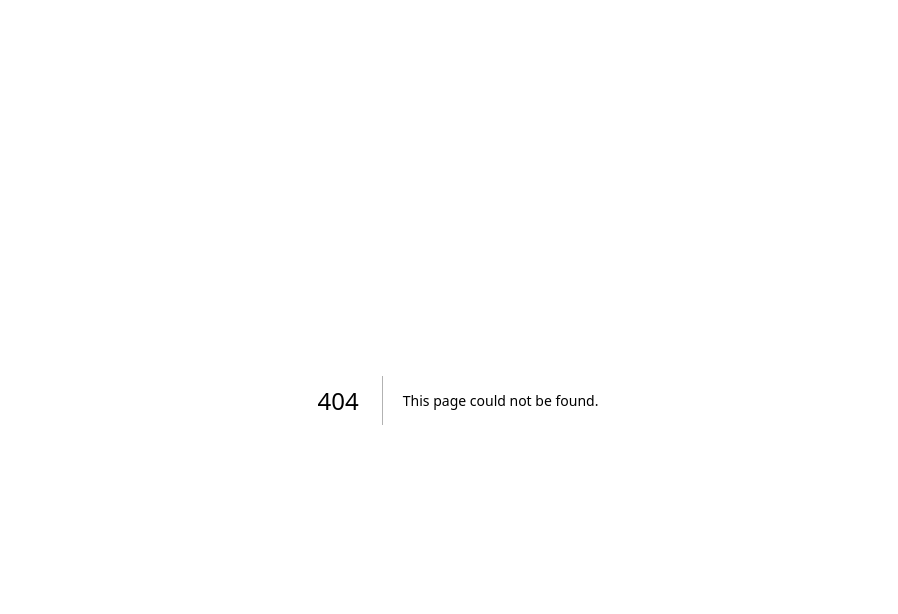
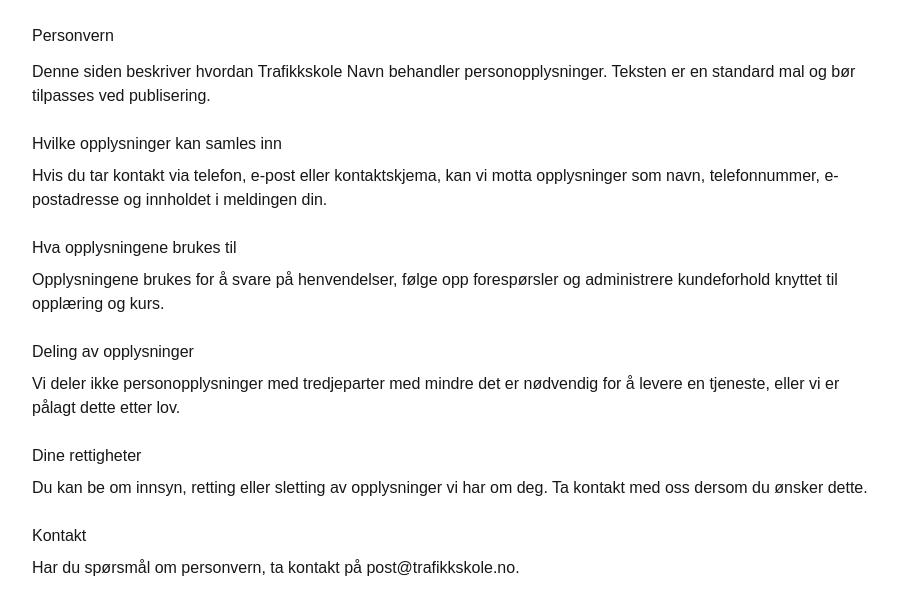
Before and after one commit to pia-scarvounis/trafikkskole-template, a Next.js app: page /personvern in a window 1280 px wide. Before the commit this address had no page. Shown: the top 614 px of the page, without its empty margins (182-1080 px from the left). Built offline with nearby package versions, Linux system fonts and the light colour scheme.

Commit message:
Add privacy page

```diff
--- /dev/null
+++ b/app/personvern/page.tsx
@@ -0,0 +1,47 @@
+import { siteConfig } from "@/data/siteConfig";
+
+export default function PersonvernPage() {
+  const { brand } = siteConfig;
+
+  return (
+    <main style={{ padding: 24, maxWidth: 900, margin: "0 auto" }}>
+      <h1>Personvern</h1>
+
+      <p style={{ marginTop: 12 }}>
+        Denne siden beskriver hvordan {brand.name} behandler personopplysninger.
+        Teksten er en standard mal og bør tilpasses ved publisering.
+      </p>
+
+      <h2 style={{ marginTop: 24 }}>Hvilke opplysninger kan samles inn</h2>
+      <p style={{ marginTop: 8 }}>
+        Hvis du tar kontakt via telefon, e-post eller kontaktskjema, kan vi
+        motta opplysninger som navn, telefonnummer, e-postadresse og innholdet i
+        meldingen din.
+      </p>
+
+      <h2 style={{ marginTop: 24 }}>Hva opplysningene brukes til</h2>
+      <p style={{ marginTop: 8 }}>
+        Opplysningene brukes for å svare på henvendelser, følge opp forespørsler
+        og administrere kundeforhold knyttet til opplæring og kurs.
+      </p>
+
+      <h2 style={{ marginTop: 24 }}>Deling av opplysninger</h2>
+      <p style={{ marginTop: 8 }}>
+        Vi deler ikke personopplysninger med tredjeparter med mindre det er
+        nødvendig for å levere en tjeneste, eller vi er pålagt dette etter lov.
+      </p>
+
+      <h2 style={{ marginTop: 24 }}>Dine rettigheter</h2>
+      <p style={{ marginTop: 8 }}>
+        Du kan be om innsyn, retting eller sletting av opplysninger vi har om
+        deg. Ta kontakt med oss dersom du ønsker dette.
+      </p>
+
+      <h2 style={{ marginTop: 24 }}>Kontakt</h2>
+      <p style={{ marginTop: 8 }}>
+        Har du spørsmål om personvern, ta kontakt på{" "}
+        <a href={`mailto:${brand.email}`}>{brand.email}</a>.
+      </p>
+    </main>
+  );
+}
```
